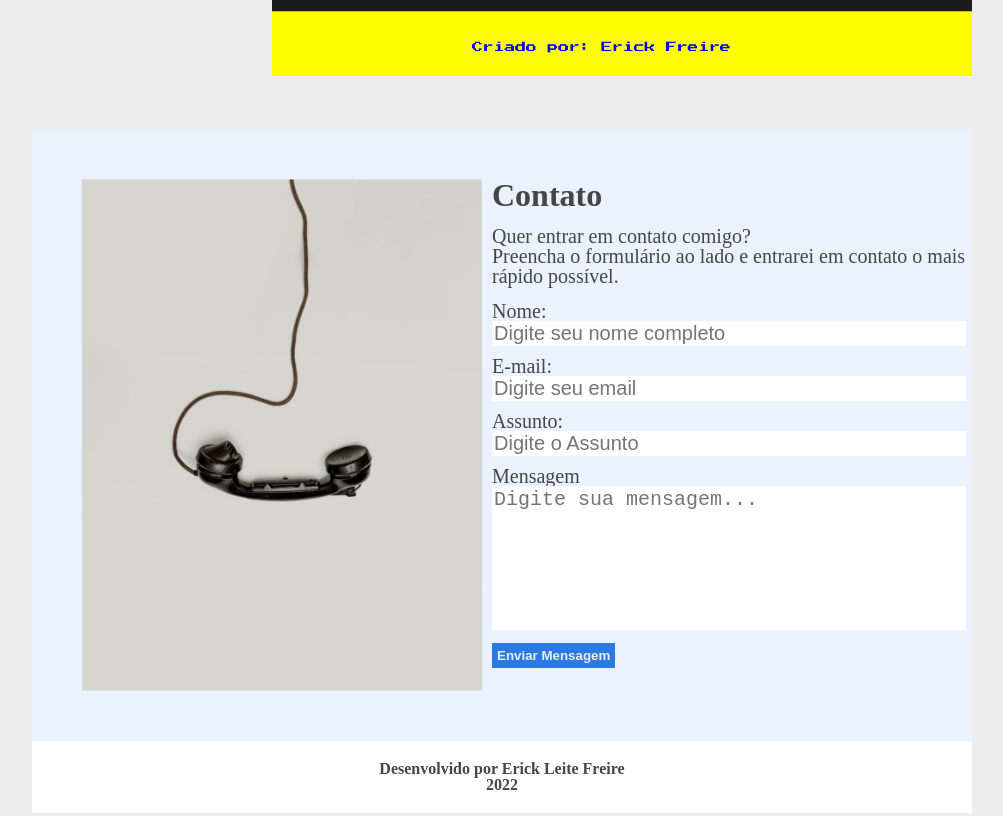
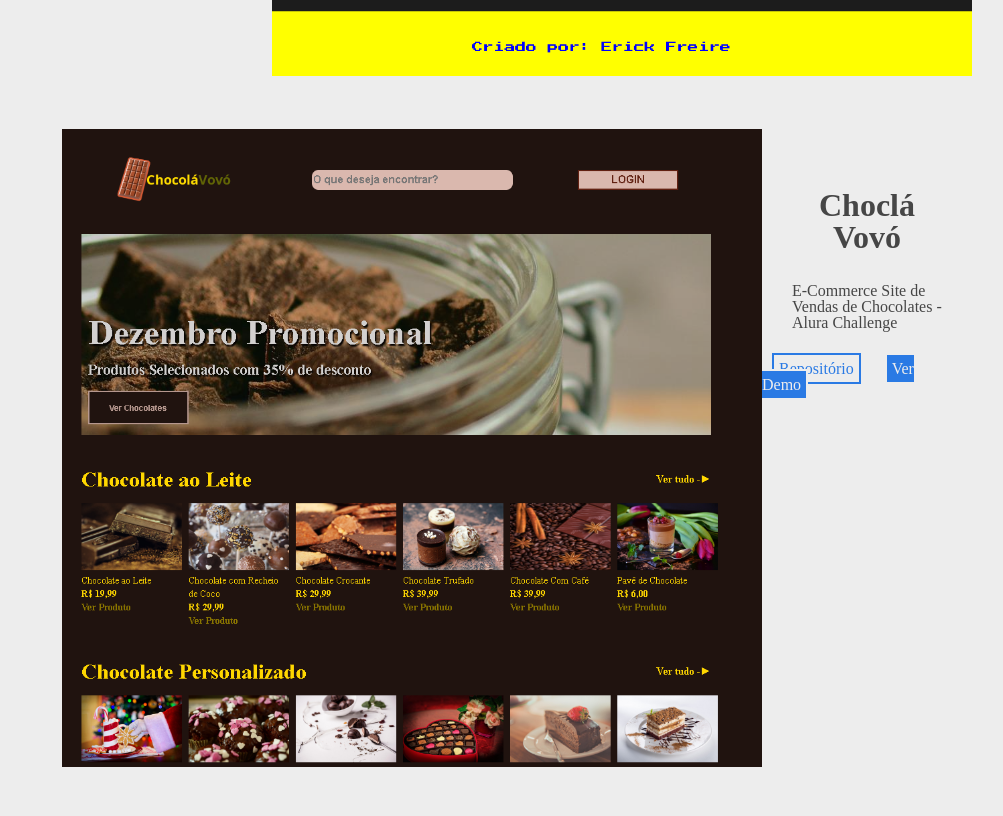
Before and after one commit to freire45/Curriculo, a plain HTML site: page index.html in a window 1280 px wide. Shown: the part 3244-4060 px from the top of the page, without its empty margins (138-1141 px from the left). Drawn offline with Linux system fonts and the light colour scheme.

Commit message:
atualização
atualização

```diff
--- a/index.html
+++ b/index.html
@@ -218,6 +218,19 @@
                     <img src="images/jogodaforca.png" alt="Imagem do Jogo Forca da Periferia">
                 </section>
             </section>
+
+            <section class="decodificador">
+                <section>
+                    <img src="images/chocolavovo.png" alt="Imagem do E-commerce Chocolá vovó">
+                </section>
+                <section>
+                    <h2 class="titulo-experiencia">Choclá Vovó</h2>
+                    <p>E-Commerce Site de Vendas de Chocolates - Alura Challenge</p>
+                    <a href="https://github.com/freire45/Ecommerce-Chocola-Vovo" target="_blank" class="botao1">Repositório</a>
+                    <a href="https://freire45.github.io/Ecommerce-Chocola-Vovo/" target="_blank" class="botao2">Ver Demo</a>
+                </section>
+            </section>
+
         </section>
         <section class="contato">
             <section class="contato-imagem">
```
Also changed, not shown: images/chocolavovo.png (added).
